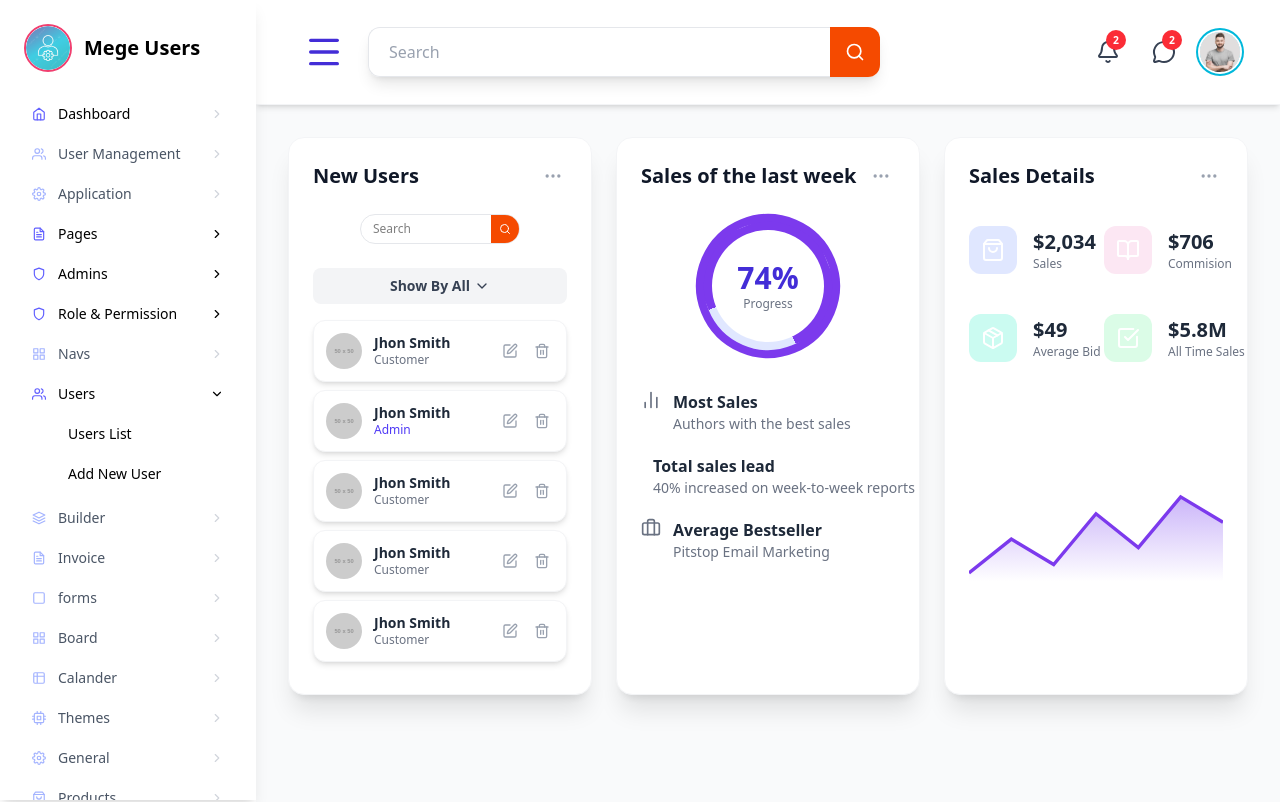
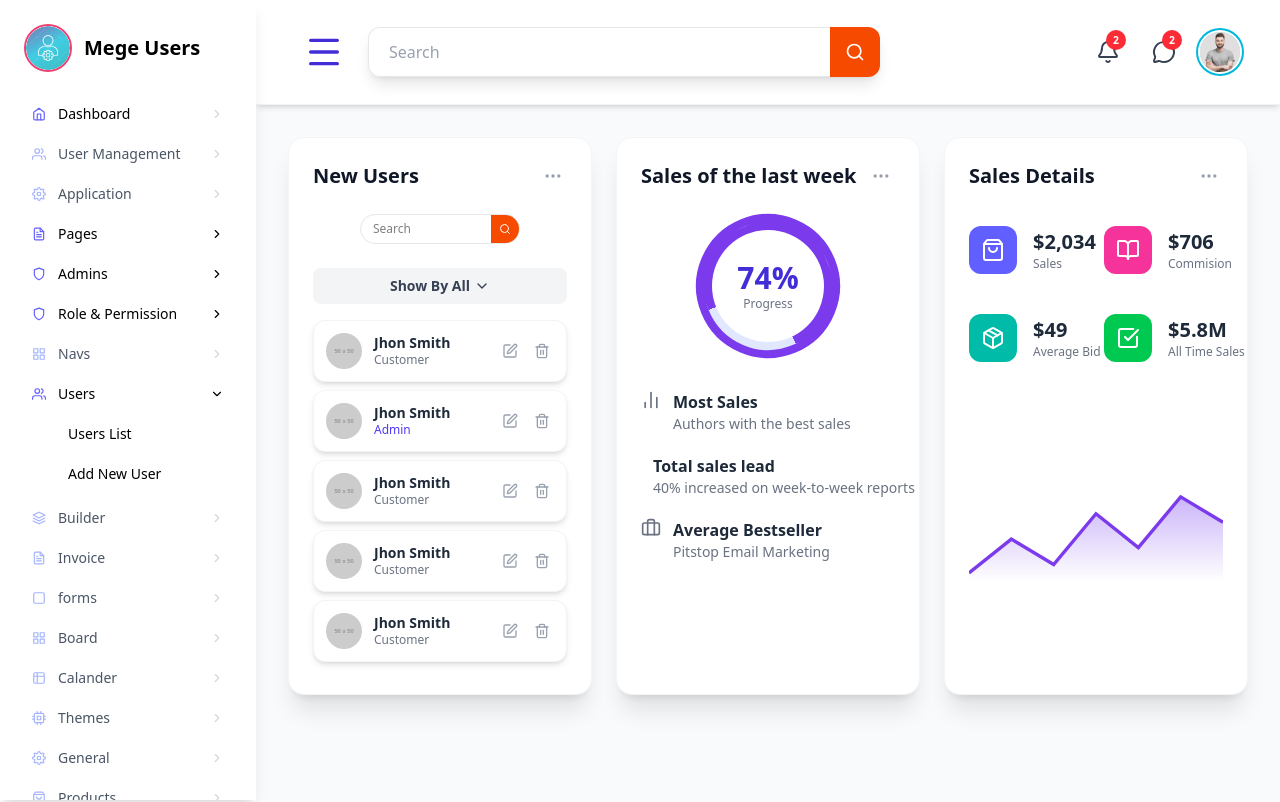
Before and after one commit to Muhammad-Munsif/users-dashboard, a React (Vite) app: page / in a window 1280 px wide. Shown: the top 802 px of the page. Built offline with nearby package versions, Linux system fonts and the light colour scheme.

Commit message:
small changes in three components

```diff
--- a/src/Components/Table.jsx
+++ b/src/Components/Table.jsx
@@ -231,28 +231,28 @@ const Table = () => {
                 title="Sales"
                 value="$2,034"
                 color="text-indigo-600"
-                iconBg="bg-indigo-100"
+                iconBg="bg-indigo-500"
               />
               <DetailCard
                 icon={BookOpen}
                 title="Commision"
                 value="$706"
                 color="text-pink-600"
-                iconBg="bg-pink-100"
+                iconBg="bg-pink-500"
               />
               <DetailCard
                 icon={Package}
                 title="Average Bid"
                 value="$49"
                 color="text-teal-600"
-                iconBg="bg-teal-100"
+                iconBg="bg-teal-500"
               />
               <DetailCard
                 icon={CheckSquare}
                 title="All Time Sales"
                 value="$5.8M"
                 color="text-green-600"
-                iconBg="bg-green-100"
+                iconBg="bg-green-500"
               />
             </div>
 
```
